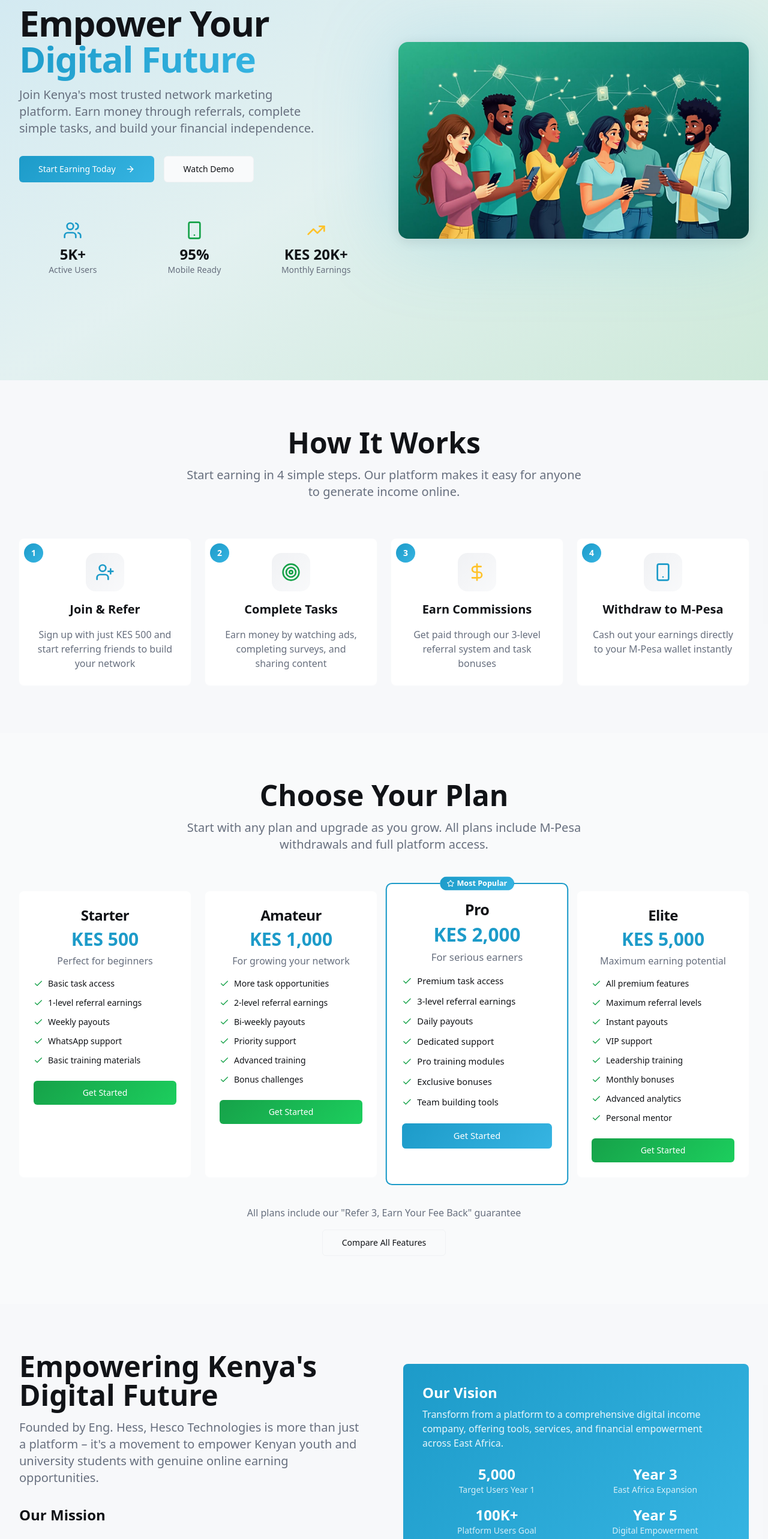
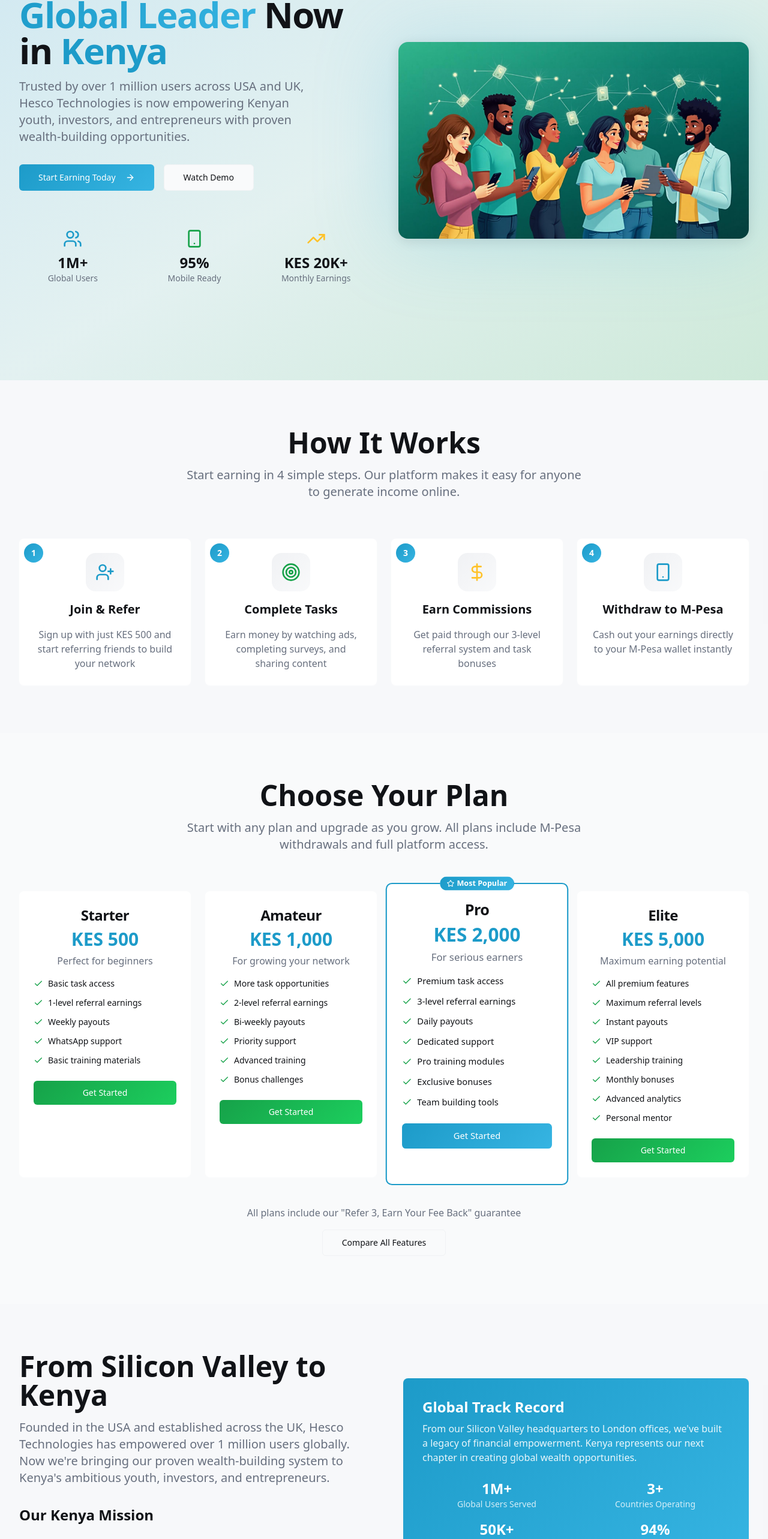
Before and after one commit to kipmilton71/hesco-earn-hub, a React (Vite) app: page / in a window 1280 px wide. Shown: the part 231-2797 px from the top of the page at 60% size. Built offline with nearby package versions, Linux system fonts and the light colour scheme.

Commit message:
Update About Section Content
Update the About section to reflect the company's history and mission, emphasizing its global presence and trust from over a million users. Highlight its expansion into Kenya to empower local youth and investors.

```diff
--- a/src/components/About.tsx
+++ b/src/components/About.tsx
@@ -6,26 +6,26 @@ const About = () => {
   const features = [
     {
       icon: Shield,
-      title: "Safe & Transparent",
-      description: "Built with trust and transparency at our core"
+      title: "Globally Trusted",
+      description: "Established in USA with proven track record across continents"
     },
     {
       icon: MapPin,
-      title: "Kenya Focused",
-      description: "Designed specifically for the Kenyan market"
+      title: "International Presence",
+      description: "Operating in USA, UK, and now expanding to Kenya"
     },
     {
       icon: Target,
-      title: "Simple Tasks",
-      description: "Easy earning opportunities for everyone"
+      title: "Proven System",
+      description: "Time-tested opportunities that have enriched millions"
     }
   ];
 
   const stats = [
-    { label: "Target Users Year 1", value: "5,000" },
-    { label: "East Africa Expansion", value: "Year 3" },
-    { label: "Platform Users Goal", value: "100K+" },
-    { label: "Digital Empowerment", value: "Year 5" }
+    { label: "Global Users Served", value: "1M+" },
+    { label: "Countries Operating", value: "3+" },
+    { label: "Kenya Target Year 1", value: "50K+" },
+    { label: "Success Rate", value: "94%" }
   ];
 
   return (
@@ -35,21 +35,21 @@ const About = () => {
           <div className="space-y-8">
             <div className="space-y-4">
               <h2 className="text-3xl md:text-5xl font-bold">
-                Empowering Kenya's Digital Future
+                From Silicon Valley to Kenya
               </h2>
               <p className="text-xl text-muted-foreground">
-                Founded by Eng. Hess, Hesco Technologies is more than just a platform –
-                it's a movement to empower Kenyan youth and university students with
-                genuine online earning opportunities.
+                Founded in the USA and established across the UK, Hesco Technologies has
+                empowered over 1 million users globally. Now we're bringing our proven
+                wealth-building system to Kenya's ambitious youth, investors, and entrepreneurs.
               </p>
             </div>
 
             <div className="space-y-6">
-              <h3 className="text-2xl font-semibold">Our Mission</h3>
+              <h3 className="text-2xl font-semibold">Our Kenya Mission</h3>
               <p className="text-muted-foreground">
-                We believe in creating a safe, scalable way for everyday people to generate
-                income online. With unemployment affecting young people across Kenya, we're
-                building accessible opportunities through technology and trust.
+                Having successfully empowered millions in developed markets, we recognize Kenya's
+                incredible potential. We're here to provide the same opportunities that made our
+                USA and UK users financially independent - now tailored for Kenya's dynamic market.
               </p>
             </div>
 
@@ -70,10 +70,11 @@ const About = () => {
             <Card className="bg-gradient-primary p-8 text-white border-0">
               <CardContent className="p-0 space-y-6">
                 <div className="space-y-2">
-                  <h3 className="text-2xl font-bold">Our Vision</h3>
+                  <h3 className="text-2xl font-bold">Global Track Record</h3>
                   <p className="text-primary-foreground/90">
-                    Transform from a platform to a comprehensive digital income company,
-                    offering tools, services, and financial empowerment across East Africa.
+                    From our Silicon Valley headquarters to London offices, we've built a
+                    legacy of financial empowerment. Kenya represents our next chapter in
+                    creating global wealth opportunities.
                   </p>
                 </div>
 
--- a/src/components/Hero.tsx
+++ b/src/components/Hero.tsx
@@ -11,12 +11,12 @@ const Hero = () => {
         <div className="space-y-8">
           <div className="space-y-4">
             <h1 className="text-3xl sm:text-4xl md:text-5xl lg:text-6xl font-bold tracking-tight">
-              Empower Your
-              <span className="bg-gradient-primary bg-clip-text text-transparent"> Digital Future</span>
+              <span className="bg-gradient-primary bg-clip-text text-transparent">Global Leader</span> Now in
+              <span className="text-primary"> Kenya</span>
             </h1>
             <p className="text-lg sm:text-xl text-muted-foreground max-w-lg">
-              Join Kenya's most trusted network marketing platform. Earn money through referrals,
-              complete simple tasks, and build your financial independence.
+              Trusted by over 1 million users across USA and UK, Hesco Technologies is now
+              empowering Kenyan youth, investors, and entrepreneurs with proven wealth-building opportunities.
             </p>
           </div>
 
@@ -35,8 +35,8 @@ const Hero = () => {
               <div className="flex justify-center mb-2">
                 <Users className="h-8 w-8 text-primary" />
               </div>
-              <div className="text-2xl font-bold">5K+</div>
-              <div className="text-sm text-muted-foreground">Active Users</div>
+              <div className="text-2xl font-bold">1M+</div>
+              <div className="text-sm text-muted-foreground">Global Users</div>
             </div>
             <div className="text-center">
               <div className="flex justify-center mb-2">
```
